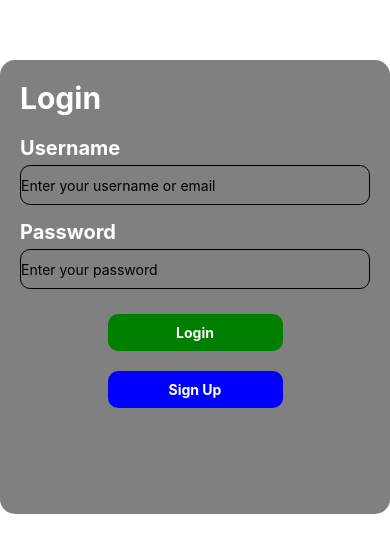
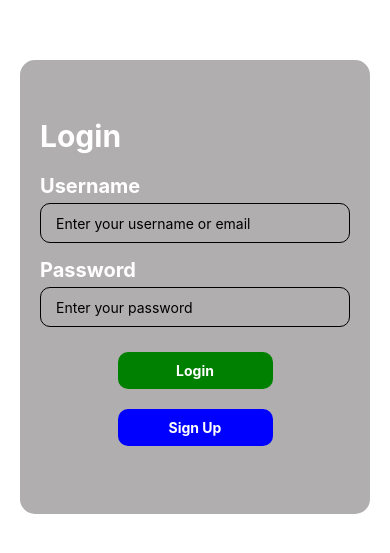
Before and after one commit to tbwrigh/nwhacks24, a React Native app in the folder frontend/: screen /Login in a window 390 px wide. Shown: the part 135-688 px from the top of the page. Built offline with nearby package versions, Linux system fonts and the light colour scheme.

Commit message:
changed password text

```diff
--- a/frontend/pages/login.js
+++ b/frontend/pages/login.js
@@ -46,7 +46,7 @@ const LoginPage = ({ navigation }) => {
         </View>
         <View style={styles.inputContainer}>
           <Text style={styles.subText}>Password</Text>
-          <TextInput style={styles.textBar} autoCapitalize="none" onChangeText={text => setPassword(text)} placeholder="Enter your password" />
+          <TextInput style={styles.textBar} autoCapitalize="none" onChangeText={text => setPassword(text)} placeholder="Enter your password" secureTextEntry={true} />
         </View>
         <TouchableOpacity style={styles.loginButton} onPress={() => {doLogin(username, password, navigation)}}>
           <Text style={styles.loginButtonText}>Login</Text>
@@ -69,12 +69,14 @@ const styles = StyleSheet.create({
   },
   box: {
     flex: 1,
-    backgroundColor: 'gray',
+    backgroundColor: '#b0aeae',
     alignSelf: 'stretch',
     marginVertical: '50%',
     borderRadius: 15,
     padding: 20,
-    justifyContent: 'flex-start',
+    justifyContent: 'center',
+    //alignItems: 'center',
+    margin: 20,
   },
   headerText: {
     fontSize: 30,
@@ -93,6 +95,7 @@ const styles = StyleSheet.create({
     borderColor: 'black',
     borderWidth: 1,
     borderRadius: 10,
+    padding: 15,
   },
   loginButton: {
     backgroundColor: 'green',
```
